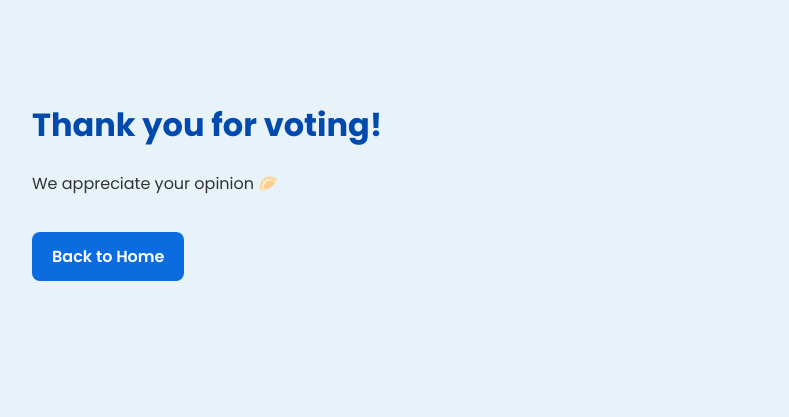
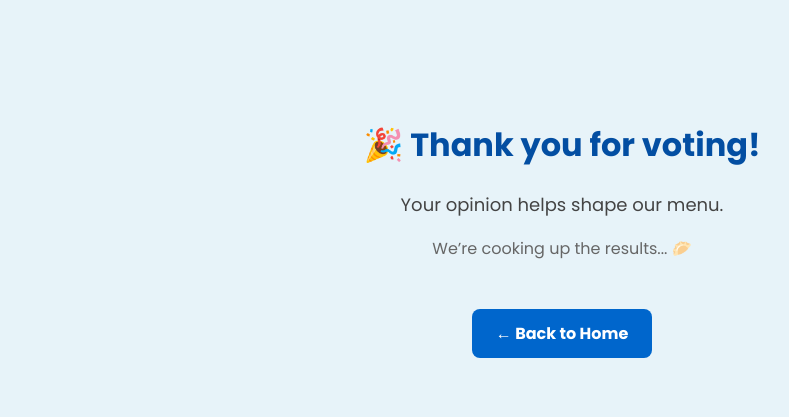
Before and after one commit to tinchogurman/flask-empanadas, a Flask app: template templates/result.html in a window 1280 px wide. Shown: the part 136-553 px from the top of the page, without its empty margins (78-867 px from the left). Run offline with Flask 3, Linux system fonts and the light colour scheme; the template is opened without the code that fills it, so the values that code supplies are empty.

Commit message:
cambios en la estetica de votaciones

```diff
--- a/templates/result.html
+++ b/templates/result.html
@@ -1,10 +1,14 @@
 {% extends "base.html" %}
 {% block content %}
 
-<div class="container">
-    <h1>Thank you for voting!</h1>
-    <p>We appreciate your opinion 🥟</p>
-    <a href="/" class="home-button">Back to Home</a>
+<div class="container" style="text-align: center; max-width: 600px; margin: 0 auto; padding: 60px 20px;">
+    <h1 style="color: #034ea2; font-size: 32px;">🎉 Thank you for voting!</h1>
+    <p style="font-size: 18px; color: #444; margin-top: 12px;">Your opinion helps shape our menu.</p>
+    <p style="font-size: 16px; color: #666;">We’re cooking up the results... 🥟</p>
+
+    <a href="/" class="home-button" style="display: inline-block; margin-top: 32px; padding: 12px 24px; background-color: #0066cc; color: white; font-weight: bold; border-radius: 8px; text-decoration: none; transition: background-color 0.3s ease;">
+        ← Back to Home
+    </a>
 </div>
 
 {% endblock %}
```
Also changed, not shown: templates/flavors.html (+11 -6 lines).
